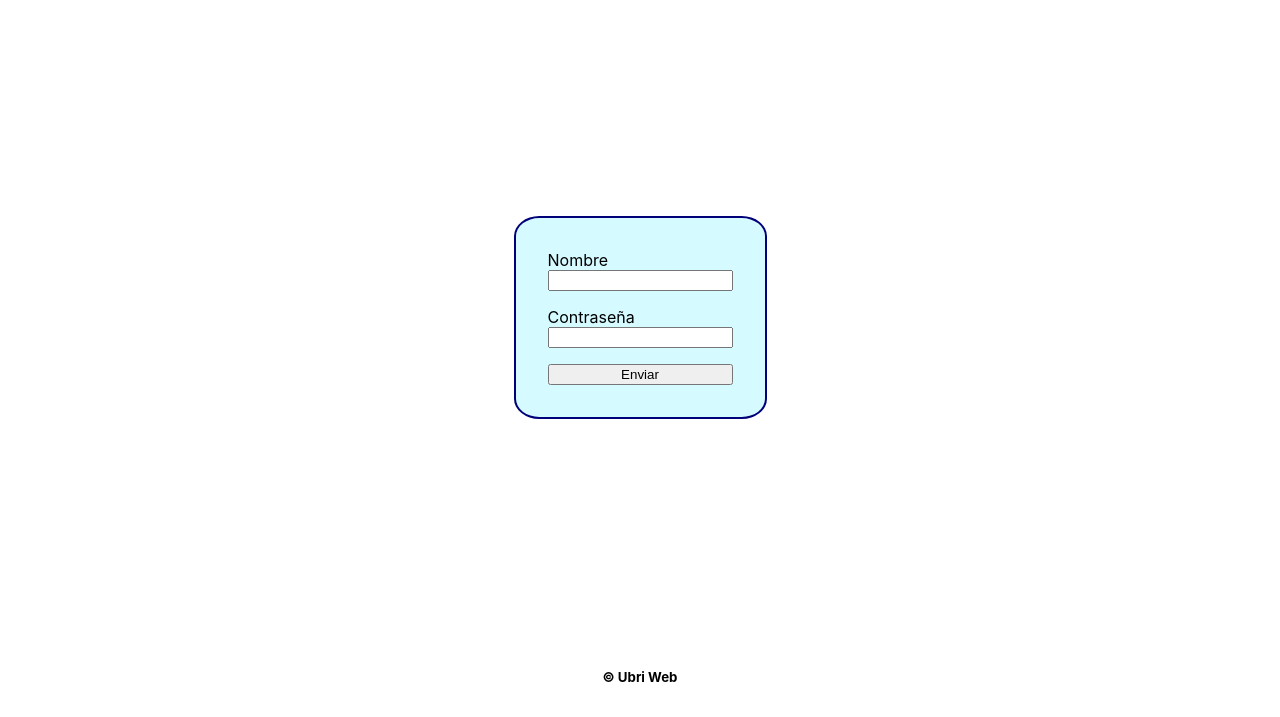
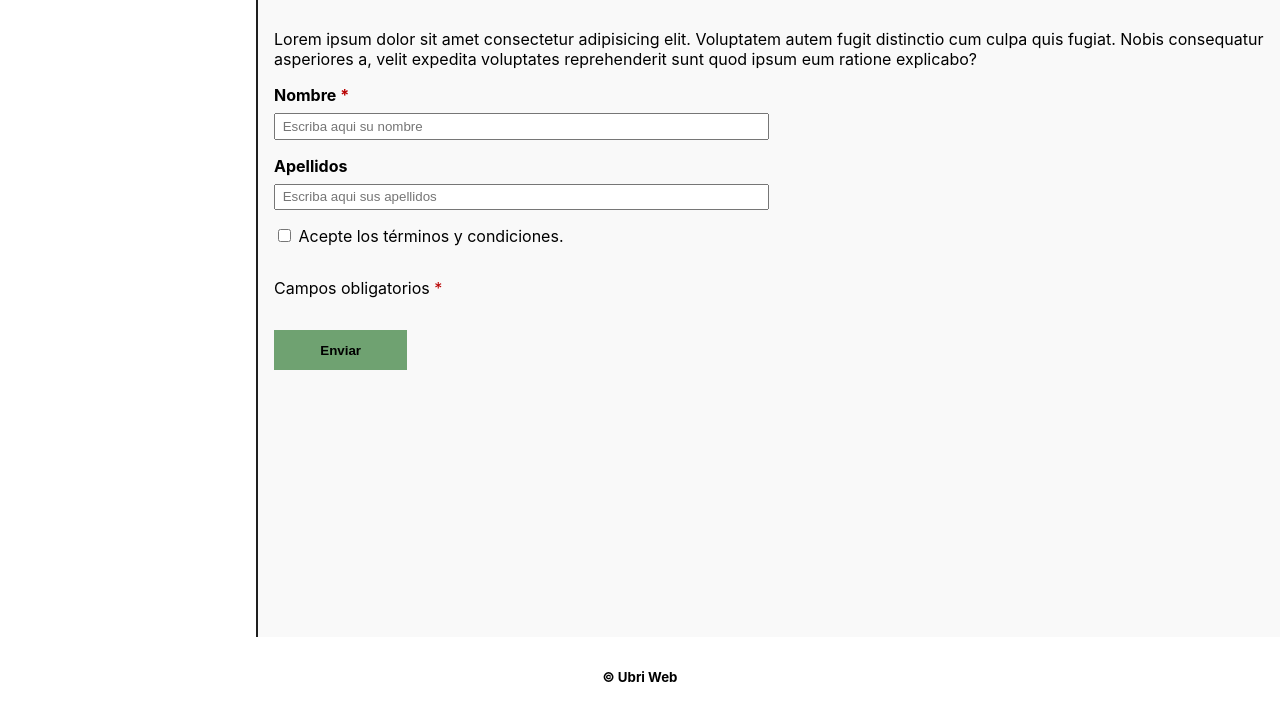
Before and after one commit to Jcorvil/DisenoInterfacesWeb23-24, a website built with Parcel: page Tema4/AccesibilidadForm/src/contacto.html in a window 1280 px wide. Shown: the part 83-800 px from the top of the page. Built offline with nearby package versions, Linux system fonts and the light colour scheme.

Commit message:
25/01/2024. Se avanza ejemplo ubripanda

```diff
--- a/Tema4/AccesibilidadForm/package.json
+++ b/Tema4/AccesibilidadForm/package.json
@@ -1,5 +1,5 @@
 {
-  "name": "SitioMiguelSalvado",
+  "name": "UbriPanda",
   "version": "1.0.0",
   "private": true,
   "description": "Formulario",
--- a/Tema4/AccesibilidadForm/src/assets/styles/_variables.scss
+++ b/Tema4/AccesibilidadForm/src/assets/styles/_variables.scss
@@ -5,14 +5,28 @@ $font-family-sans-serif: -apple-system, BlinkMacSystemFont, "Segoe UI", Roboto,
   "Segoe UI Symbol";
 $font-family-serif: "Georgia", "Times New Roman", serif;
 
-$ubriWeb-corporate: #000078;
-$ubriWeb-masterbrand: #73edff;
+$ubriWeb-corporate: #6fa271;
+$ubriWeb-corporate2: #978279;
+
+$ubriWeb-corporate3: #31343b;
+$ubriWeb-corporate3-scaled: color.scale($ubriWeb-corporate3, $lightness: 80%);
+
+$ubriWeb-corporate4: #6fa271;
+$ubriWeb-corporate4-scaled: color.scale($ubriWeb-corporate4, $lightness: 20%);
+
+$ubriWeb-corporate5: #efebd6;
+
+$ubriWeb-masterbrand: #ececec;
 $ubriWeb-bg: color.scale($ubriWeb-masterbrand, $lightness: 70%);
+
+$color-red: #b90000;
+$color-green: #788c56;
+$color-black: #1f1f1f;
 
 $mqMinWidth: 420px;
 
 @mixin iconos_pequenios($nombre_imagen: "error.png") {
-  background-image: url("../images/"+$nombre_imagen);
+  background-image: url("../images/" + $nombre_imagen);
   background-size: cover;
   background-position: center;
 
--- a/Tema4/AccesibilidadForm/src/assets/styles/layouts/_contacto.scss
+++ b/Tema4/AccesibilidadForm/src/assets/styles/layouts/_contacto.scss
@@ -1,37 +1,76 @@
 .contacto__main {
-  display: flex;
-  align-items: center;
-  justify-content: center;
+  display: grid;
+  grid-template-columns: 20% 80%;
+
+  label {
+    font-weight: bolder;
+    padding-bottom: 0.5em;
+  }
+
+  .input__text {
+    width: 50%;
+    height: 2em;
+
+    padding: 0.5em;
+
+    &:hover {
+      border: 2px solid $ubriWeb-corporate3-scaled;
+    }
+
+    &:focus {
+      border: 2px solid $ubriWeb-corporate3;
+      outline: none;
+    }
+  }
+
+  .button__normal {
+    width: 10em;
+    height: 3em;
+    outline: none;
+    border: none;
+
+    font-weight: bold;
+  }
+
+  .button__normal--send {
+    background-color: $ubriWeb-corporate4;
+
+    &.hover {
+      cursor: pointer;
+    }
+
+    &:active {
+      background-color: $ubriWeb-corporate4-scaled;
+      border: 2px $ubriWeb-corporate4;
+    }
+  }
 
   .main__formularioContacto {
-    display: flex;
-    flex-direction: column;
-
-    row-gap: 1em;
-
-    border: 2px solid $ubriWeb-corporate;
-    border-radius: 10%;
-
-    padding: 2em;
-
+    grid-column: 2/3;
+    background-color: $ubriWeb-bg;
+    padding: 1em;
+    border-left: 2px solid $color-black;
     background-color: $ubriWeb-bg;
 
-    .formularioContacto__GroupPassword {
+    .formularioContacto__group {
       display: flex;
       flex-direction: column;
-      justify-content: center;
+      padding-bottom: 1em;
     }
 
-    .formularioContacto__GroupNombre {
-      display: flex;
-      flex-direction: column;
-      justify-content: center;
+    .formularioContacto__group--checkbox {
+      flex-direction: row;
+      padding-bottom: 1em;
+
+      label{
+        font-weight: normal;
+      }
+
     }
 
-    .formularioContacto__GroupBotonera {
-      display: flex;
-      flex-direction: column;
-      justify-content: center;
+    .formularioContacto__group--botonera {
+      flex-direction: row;
+      align-items: center;
     }
   }
 }
--- a/Tema4/AccesibilidadForm/src/assets/styles/layouts/_general.scss
+++ b/Tema4/AccesibilidadForm/src/assets/styles/layouts/_general.scss
@@ -19,3 +19,11 @@ header {
 footer {
   min-height: 10vh;
 }
+
+.color__red {
+  color: $color-red;
+}
+
+.color__green {
+  color: $color-green;
+}
--- a/Tema4/AccesibilidadForm/src/views/formularioContacto.html
+++ b/Tema4/AccesibilidadForm/src/views/formularioContacto.html
@@ -1,31 +1,69 @@
 <form action="" class="main__formularioContacto">
-    <div role="region" class="formularioContacto__GroupNombre">
+    <div role="region">
+        <p>
+            Lorem ipsum dolor sit amet consectetur adipisicing elit. Voluptatem
+            autem fugit distinctio cum culpa quis fugiat. Nobis consequatur
+            asperiores a, velit expedita voluptates reprehenderit sunt quod
+            ipsum eum ratione explicabo?
+        </p>
+    </div>
+
+    <div role="region" class="formularioContacto__group">
         <label for="nombre" id="label__nombre" aria-label="input__nombre"
-            >Nombre</label
+            >Nombre <span class="color__red">*</span></label
         >
         <input
             type="text"
-            name="nombre"
+            name="input__nombre"
             id="nombre"
             aria-labelledby="label__nombre"
+            required
+            aria-required="true"
+            class="input__text"
+            placeholder="Escriba aqui su nombre"
         />
     </div>
-    <div role="region" class="formularioContacto__GroupPassword">
-        <label
-            for="input_password"
-            id="label_password"
-            aria-label="input_password"
-            >Contraseña</label
+    <div role="region" class="formularioContacto__group">
+        <label for="nombre" id="label__nombre" aria-label="input__nombre"
+            >Apellidos</label
         >
         <input
-            type="password"
-            id="input_password"
-            name="input_password"
+            type="text"
+            name="input__apellidos"
+            id="nombre"
+            aria-labelledby="label__apellidos"
             required
-            aria-labelledby="label_password"
+            aria-required="true"
+            class="input__text"
+            placeholder="Escriba aqui sus apellidos"
         />
     </div>
-    <div role="region" class="formularioContacto__GroupBotonera">
-        <button>Enviar</button>
+
+    <div class="formularioContacto__group--checkbox" role="region">
+        <input
+            type="checkbox"
+            name="input__condiciones"
+            id="input__condiciones"
+        />
+        <label for="input__condiciones"
+            >Acepte los términos y condiciones.</label
+        >
+    </div>
+
+    <div class="formularioContacto__group" role="region">
+        <p>Campos obligatorios <span class="color__red">*</span></p>
+    </div>
+
+    <div
+        role="region"
+        class="formularioContacto__group--botonera formularioContacto__group"
+    >
+        <button
+            class="button__normal button__normal--send"
+            role="button"
+            type="submit"
+        >
+            Enviar
+        </button>
     </div>
 </form>
```
